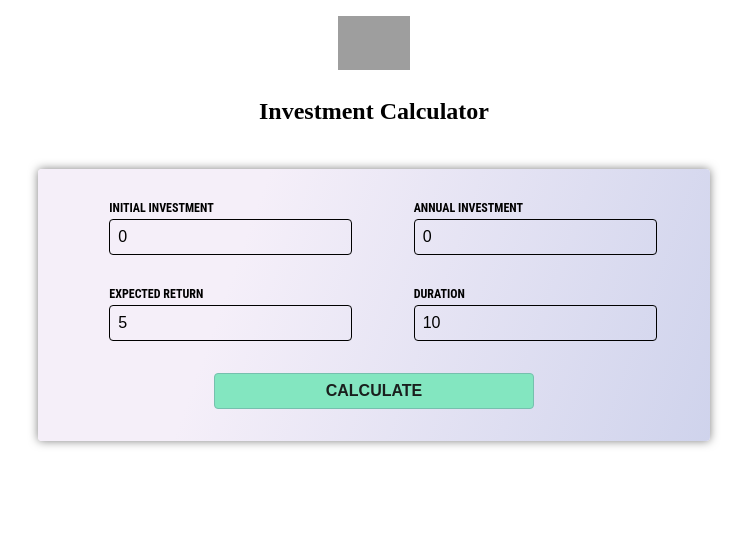
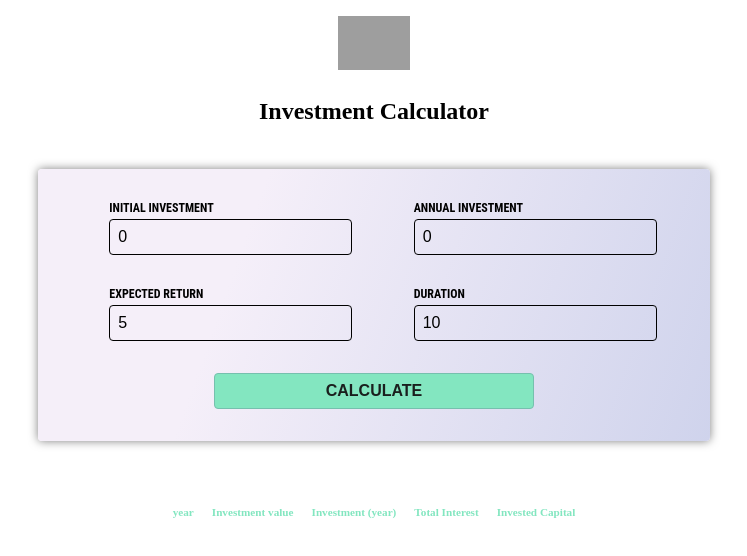
Before and after one commit to Neema93/Explore_Angular, an Angular app in the folder investment-calculator/: page / in a window 1280 px wide. Both pictures are taken after a click on the button "CALCULATE". Shown: the top 556 px of the page, without its empty margins (266-1013 px from the left). Built offline with nearby package versions, Linux system fonts and the light colour scheme; grey boxes are pictures that could not be loaded.

Commit message:
investment-result get data

```diff
--- a/investment-calculator/src/app/app.component.html
+++ b/investment-calculator/src/app/app.component.html
@@ -1,3 +1,3 @@
 <app-header />
 <app-user-input (calculate)="onCalculateInvestmentResults($event)"  />
-<span text=[data]></span>
+<app-investment-results [results]="resultsData"/>
--- a/investment-calculator/src/app/app.component.ts
+++ b/investment-calculator/src/app/app.component.ts
@@ -2,17 +2,25 @@ import { Component } from '@angular/core';
 import { RouterOutlet } from '@angular/router';
 import { HeaderComponent } from './header/header.component';
 import { UserInputComponent } from "./user-input/user-input.component";
+import { InvestmentResultsComponent } from "./investment-results/investment-results.component";
 
 @Component({
   selector: 'app-root',
   standalone: true,
-  imports: [RouterOutlet, HeaderComponent, UserInputComponent],
+  imports: [RouterOutlet, HeaderComponent, UserInputComponent, InvestmentResultsComponent],
   templateUrl: './app.component.html',
   styleUrl: './app.component.css'
 })
 export class AppComponent {
   title = 'investment-calculator';
-annualData: string | undefined;
+  resultsData?: {
+    year: number,
+    interest: number,
+    valueEndOfYear: number,
+    annualInvestment: number,
+    totalInterest: number,
+    totalAmountInvested: number,
+  }[];
   onCalculateInvestmentResults(data: {
     initialInvestment: number;
     duration: number;
@@ -40,6 +48,7 @@ annualData: string | undefined;
       });
     }
     console.log('Submitted!', annualData);
-    return annualData;
+    // return annualData;
+    this.resultsData = annualData;
   }
 }
--- a/investment-calculator/src/app/investment-results/investment-results.component.css
+++ b/investment-calculator/src/app/investment-results/investment-results.component.css
@@ -0,0 +1,17 @@
+table{
+    max-width: width 50rem;
+    margin: 2rem auto;
+    padding: 1rem;
+    table-layout: fixed;
+    border-spacing: 1rem;
+    text-align: right;
+}
+table thead{
+    font-size: 0.7rem;
+    color: #83e6c0;
+}
+table tbody{
+    font-family:Arial, Helvetica, sans-serif;
+    font-size:0.85rem;
+    color: #c2e9e0;
+}
--- a/investment-calculator/src/app/investment-results/investment-results.component.html
+++ b/investment-calculator/src/app/investment-results/investment-results.component.html
@@ -1 +1,20 @@
-<p>investment-results works!</p>
+@if(!results){
+    <p class="center">Please enter some values and press "Calculate".</p>
+} @else {
+<table>
+    <thead>
+        <tr>
+            <th>year</th>
+            <th>Investment value</th>
+            <th>Investment (year)</th>
+            <th>Total Interest</th>
+            <th>Invested Capital</th>
+        </tr>
+    </thead>
+    <tbody>
+        <tr>
+            <td></td>
+        </tr>
+    </tbody>
+</table>
+}
```
Also changed, not shown: investment-calculator/src/app/investment-results/investment-results.component.ts (+9 -1 lines).
